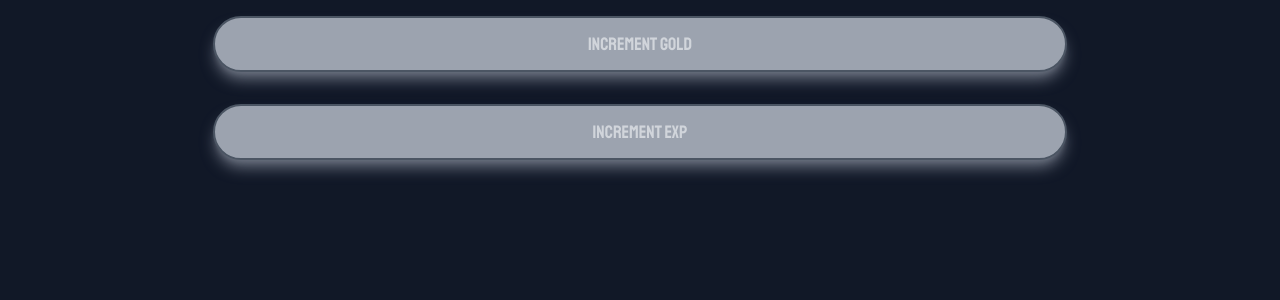
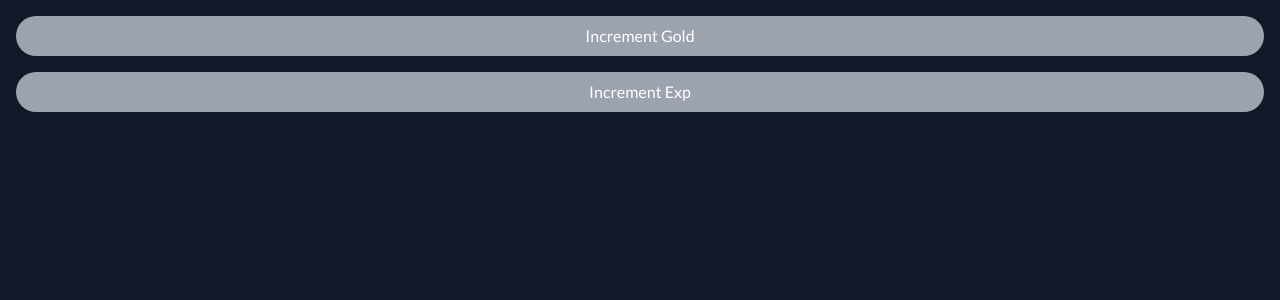
Before and after one commit to tomaszbawor/padron, a Nuxt app: page /game/city in a window 1280 px wide. Shown: the top 300 px of the page. Built offline with nearby package versions, Linux system fonts and the light colour scheme.

Commit message:
fix: fix buttons

```diff
--- a/pages/game/city/index.vue
+++ b/pages/game/city/index.vue
@@ -2,6 +2,7 @@
 import { definePageMeta } from '#imports'
 import { useResourcesStore } from '~/store/resourcesStore'
 import { useHeroStore } from '~/store/heroStore'
+import PadButton from '~/components/ui/PadButton.vue'
 
 const layoutName = 'game'
 
@@ -23,12 +24,14 @@ definePageMeta({
 
 <template>
   <NuxtLayout :name="layoutName">
-    <MenuPadMenuButton @click="incGold">
-      Increment Gold
-    </MenuPadMenuButton>
-    <MenuPadMenuButton @click="incExp">
-      Increment Exp
-    </MenuPadMenuButton>
+    <div class="m-4 grid grid-cols-1 gap-4">
+      <PadButton variant="primary" @click="incGold">
+        Increment Gold
+      </PadButton>
+      <PadButton variant="primary" @click="incExp">
+        Increment Exp
+      </PadButton>
+    </div>
   </NuxtLayout>
 </template>
 
```
